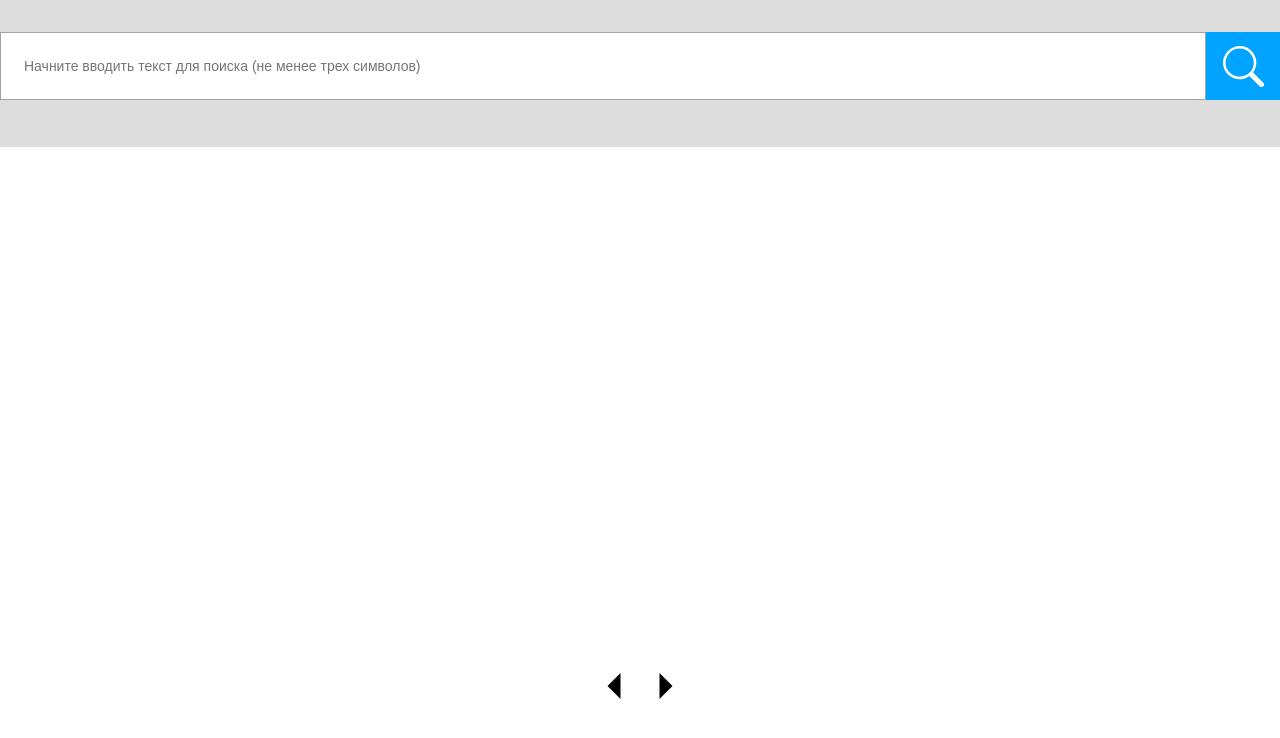
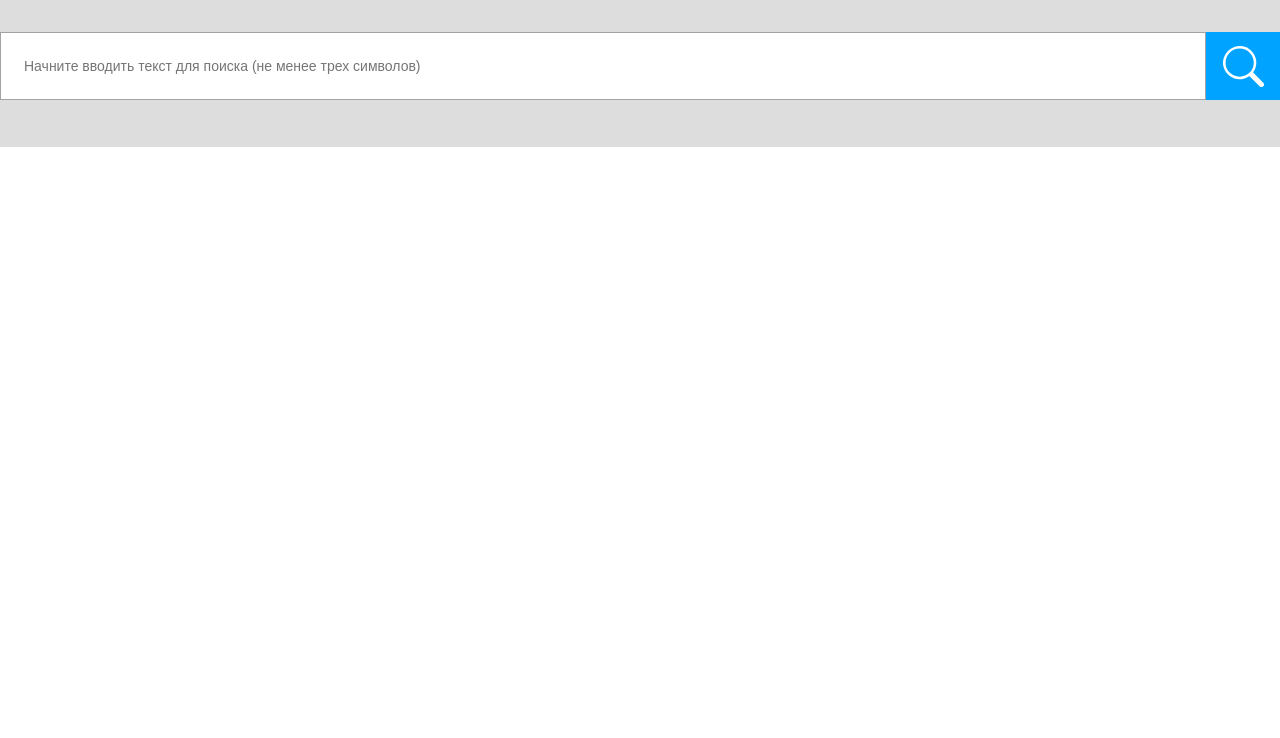
Before and after one commit to MrLearn-n/githubSearchAPI, a React (Create React App) app: page / in a window 1280 px wide. Shown: the top 738 px of the page. Built offline with nearby package versions, Linux system fonts and the light colour scheme.

Commit message:
добавил состояние для footer'а

```diff
--- a/src/components/screens/Home.jsx
+++ b/src/components/screens/Home.jsx
@@ -63,13 +63,17 @@ export default function Home() {
                 data = {currentCountry}
                 loading = {loading}
             />
-            <Footer
+            {dataItems &&
+
+                <Footer
                 paginate = {paginate}
                 totalCountries = {dataItems.length}
                 counterPerPage = {counterPerPage}
                 nextPage = {nextPage}
                 prevPage = {prevPage}
-            />
+                />
+
+            }
         </div>
     )
 }
```
